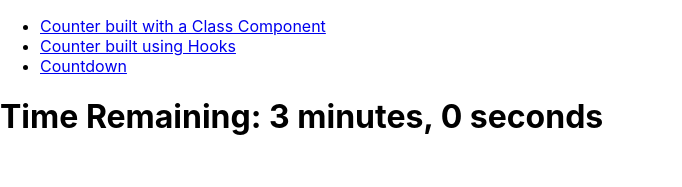
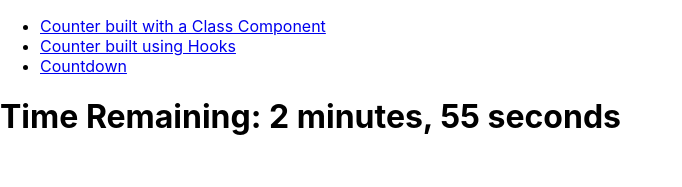
Before and after one commit to MMcClure11/counter-practice, a React (Create React App) app: page /countdown in a window 1280 px wide. Shown: the top 187 px of the page, without its empty margins (0-682 px from the left). Built offline with nearby package versions, Linux system fonts and the light colour scheme.

Commit message:
Add three minute countdown

```diff
--- a/src/components/Countdown.js
+++ b/src/components/Countdown.js
@@ -8,12 +8,32 @@ export default class CountDown extends Component {
     seconds: 0
   }
 
+  componentDidMount() {
+    this.inverval = setInterval(() => {
+      let seconds = this.state.seconds - 1
+      let minutes = this.state.minutes - 1
+      if ( seconds >= 0 ) {
+        this.setState({
+          seconds: seconds
+        })
+      } else {
+        this.setState({
+          minutes: minutes,
+          seconds: 59
+        })
+      }
+      if ( minutes === 0 ) {
+        clearInterval(this.inverval)
+      }
+    }, 1000)
+  }
+
  render(){
    const { count, minutes, seconds } = this.state
    return(
-    <div>
+    <>
       <h1>Time Remaining: { minutes } minutes, { seconds } seconds</h1>
-    </div>
+    </>
    )
  }
 }
```
Also changed, not shown: 1 other file (tests, documents, lock files or other folders).
